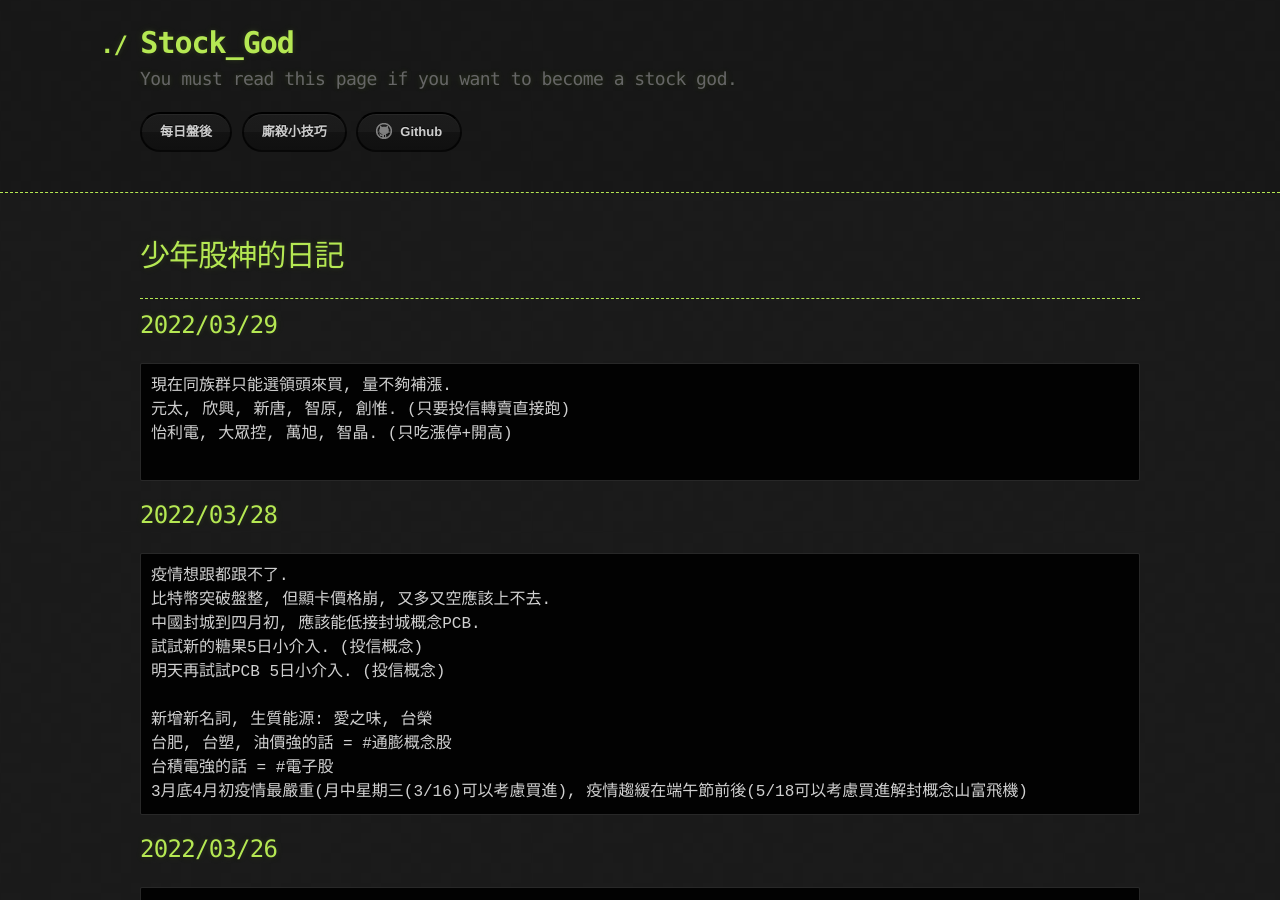
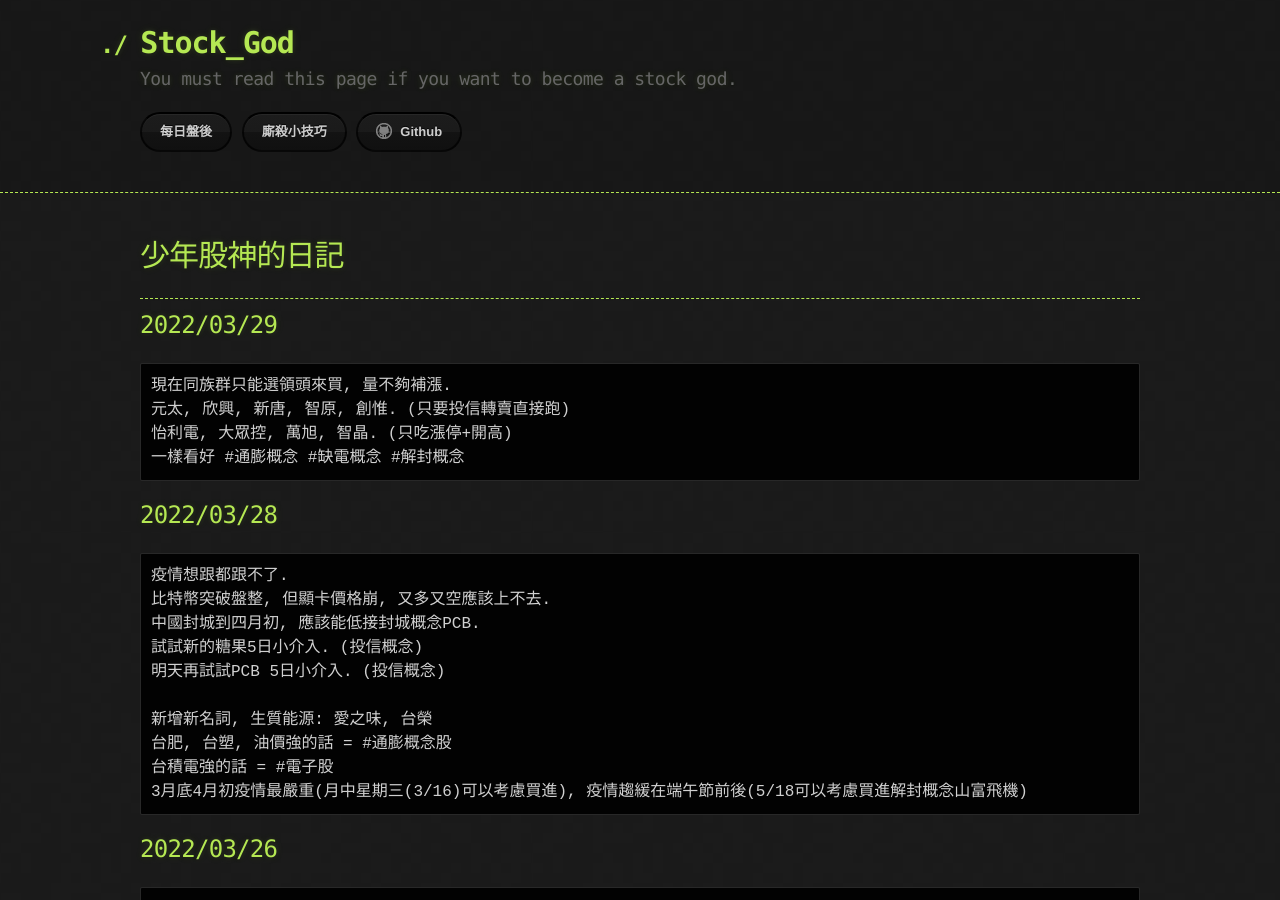
Before and after one commit to lepg5487/Stock_God, a Jekyll site: the page built from index.md, in a window 1280 px wide and 900 px high. Built offline with Jekyll 4.4.1, drawn with Linux system fonts in a browser that asks for light colours; our own code applies the rules of GitHub Pages for plain Markdown files.

Commit message:
Update index.md

````diff
--- a/index.md
+++ b/index.md
@@ -11,7 +11,7 @@ layout: testlayouts
 現在同族群只能選領頭來買, 量不夠補漲.
 元太, 欣興, 新唐, 智原, 創惟. (只要投信轉賣直接跑)
 怡利電, 大眾控, 萬旭, 智晶. (只吃漲停+開高)
-
+一樣看好 #通膨概念 #缺電概念 #解封概念
 ```
 ## 2022/03/28
 ```
````
